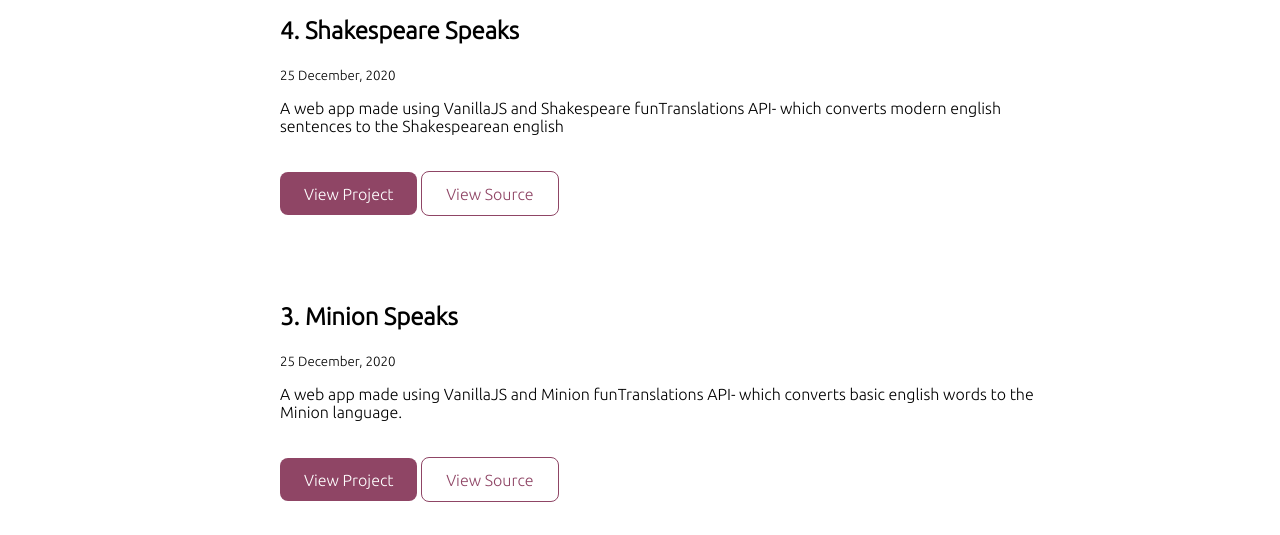
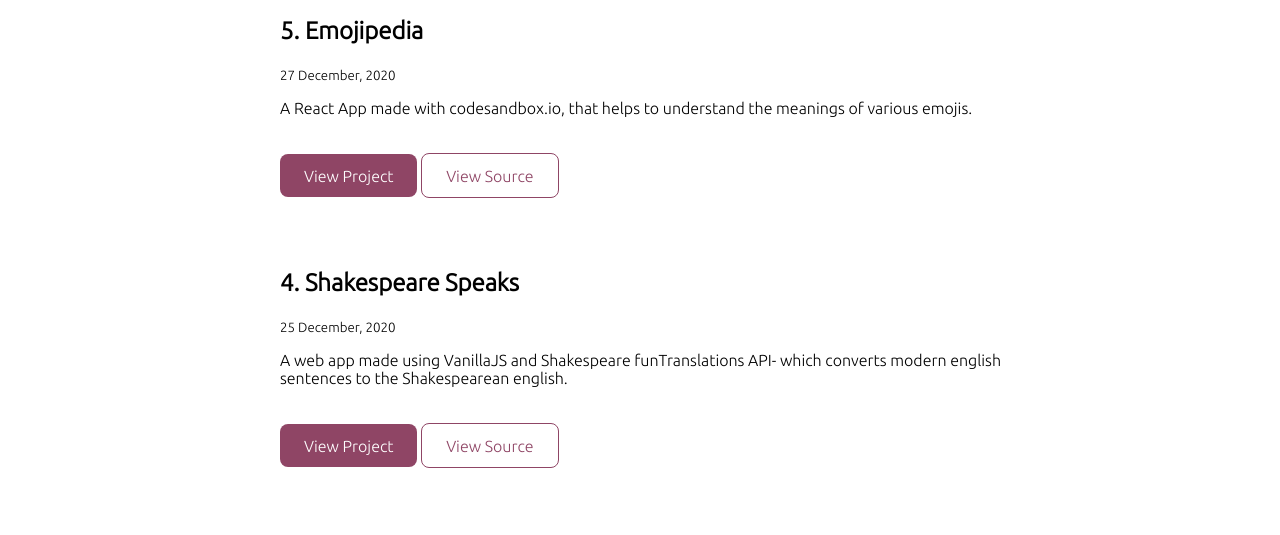
Before and after one commit to sreenidhi3/portfolio-neogcamp, a plain HTML site: page projects.html in a window 1280 px wide. Shown: the part 247-782 px from the top of the page. Drawn offline with Linux system fonts and the light colour scheme.

Commit message:
update: add project Emojipedia

```diff
--- a/projects.html
+++ b/projects.html
@@ -35,9 +35,16 @@
         <div class = "div-center">
             <ul class ="unordered">
                 <li>
+                    <h2>5. Emojipedia</h2>
+                    <small>27 December, 2020 </small>
+                    <p> A React App made with codesandbox.io, that helps to understand the meanings of various emojis.</p>
+                    <br/><p><a class="primary-link" href="https://1pi75.csb.app/">View Project</a>
+                    <a class="secondary-link" href="https://github.com/sreenidhi3/emojipedia-neogcamp"> View Source</a></p>
+                </li>
+                <li>
                     <h2>4. Shakespeare Speaks</h2>
                     <small>25 December, 2020 </small>
-                    <p> A web app made using VanillaJS and Shakespeare funTranslations API- which converts modern english sentences to the Shakespearean english</p>
+                    <p> A web app made using VanillaJS and Shakespeare funTranslations API- which converts modern english sentences to the Shakespearean english.</p>
                     <br/><p><a class="primary-link" href="https://shakespeare-speaketh.netlify.app/">View Project</a>
                     <a class="secondary-link" href="https://github.com/sreenidhi3/shakespeare-speaks"> View Source</a></p>
                 </li>
@@ -55,12 +62,14 @@
                     <br/><p><a class="primary-link" href="https://repl.it/@SreenidhiBendre/harryPotterQuiz?embed=1&output=1">View Project</a>
                     <a class="secondary-link" href="https://github.com/sreenidhi3/harryPotterQuizApp"> View Source</a></p>
                 </li>
+
                 <li><h2>1. CLI App: How Well Do You Know Me Quiz?</h2>
                     <small>16 December, 2020 </small>
                     <p> A CLI App made with NodeJS. Let's play and find out how well do you know me.</p>
                     <br/><a class="primary-link" href="https://repl.it/@SreenidhiBendre/doYouKnowMeQuiz?embed=1&output=1">View Project</a>
                     <a class="secondary-link" href="https://github.com/sreenidhi3/doYouKnowMeQuiz"> View Source</a>
                 </li>
+                <br/><br/>
             </ul>
         </div>
     </section>
@@ -71,7 +80,6 @@
             <div class="heading">Connect Here</div>
             <ul class="unordered list-inline">
                 <li><a  href="https://www.linkedin.com/in/sreenidhi-bendre/" target ="_blank" rel="noopener noreferrer"><i class="fa fa-linkedin fa-2x" aria-hidden="true"></i></a></li>
-
                 <li><a  href="https://github.com/sreenidhi3" target ="_blank" rel="noopener noreferrer"><i class="fa fa-github fa-2x" aria-hidden="true"></i></a></li>
                 <li><a  href="https://twitter.com/BendreSreenidhi/" target ="_blank" rel="noopener noreferrer"><i class="fa fa-twitter fa-2x" aria-hidden="true"></i></i></a></li>
             </ul>
--- a/style.css
+++ b/style.css
@@ -208,7 +208,7 @@ hr {
 }
 
 .div-center li{
-    padding-bottom: 4rem;
+    padding-bottom: 3rem;
 }
 
 .div-left{
```
